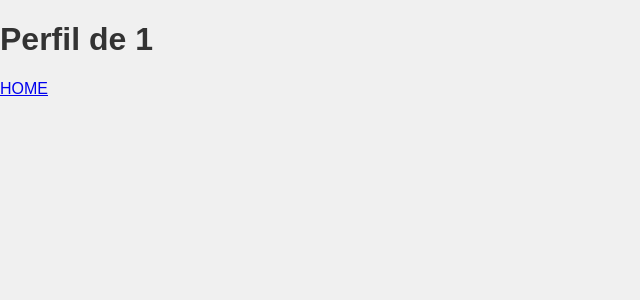
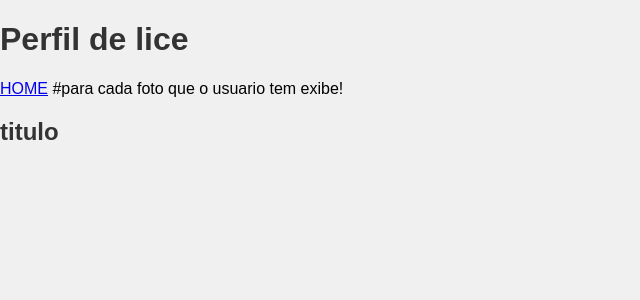
Before and after one commit to EngSivaldo/fakepinterest_2, a Flask app: page /perfil/1 in a window 1280 px wide. Shown: the top 300 px of the page, without its empty margins (0-640 px from the left). Run offline with Flask 3, Linux system fonts and the light colour scheme; a user stored in the database is signed in.

Commit message:
14. Logout do Usuário e Atualizando o Perfil do Usuário

```diff
--- a/fakepinterest/routes.py
+++ b/fakepinterest/routes.py
@@ -4,42 +4,54 @@ from fakepinterest.models import Usuario, Foto
 from fakepinterest.forms import FormLogin, FormCriarConta
 from flask_login import login_required, login_user, logout_user, current_user
 
+# Rota para a página inicial
 @app.route('/', methods=['GET', 'POST'])
 def homepage():
-    form_login = FormLogin()
-    #sistema de login
-    if form_login.validate_on_submit():
-        usuario = Usuario.query.filter_by(email=form_login.email.data).first()
-        if usuario and bcrypt.check_password_hash(usuario.senha, form_login.senha.data):
-            login_user(usuario)
-            return redirect(url_for('perfil', usuario=usuario.username))
-    return render_template('homepage.html', form=form_login)
+    # Se o usuário já estiver autenticado, redireciona para o perfil
+    if current_user.is_authenticated:
+        return redirect(url_for('perfil', id_usuario=current_user.id))
 
+    form_login = FormLogin()  # Cria uma instância do formulário de login
+    if form_login.validate_on_submit():  # Verifica se o formulário foi preenchido corretamente
+        usuario = Usuario.query.filter_by(email=form_login.email.data).first()  # Busca o usuário pelo email
+        if usuario and bcrypt.check_password_hash(usuario.senha, form_login.senha.data):  # Verifica a senha
+            login_user(usuario)  # Faz o login do usuário
+            return redirect(url_for('perfil', id_usuario=usuario.id))  # Redireciona para o perfil do usuário
+    return render_template('homepage.html', form=form_login)  # Renderiza a página inicial com o formulário de login
+
+# Rota para criar uma nova conta
 @app.route('/criar_conta', methods=['GET', 'POST'])
 def criar_conta():
-    #cria um usuario no banco de dados
-    form_criar_conta = FormCriarConta()
-    if form_criar_conta.validate_on_submit():
-        senha = bcrypt.generate_password_hash(form_criar_conta.senha.data)
-        # bcrypt.check_password_hash()
+    form_criar_conta = FormCriarConta()  # Cria uma instância do formulário de criação de conta
+    if form_criar_conta.validate_on_submit():  # Verifica se o formulário foi preenchido corretamente
+        senha = bcrypt.generate_password_hash(form_criar_conta.senha.data)  # Criptografa a senha
         usuario = Usuario(username=form_criar_conta.username.data,
                           senha=senha,
-                          email=form_criar_conta.email.data)
-        database.session.add(usuario) #adiciona no banco
-        database.session.commit()
-        login_user(usuario, remember=True)# faz login automatico
-        return redirect(url_for('perfil', usuario=usuario.username))
-    return render_template('criar_conta.html', form=form_criar_conta)
+                          email=form_criar_conta.email.data)  # Cria um novo usuário
+        database.session.add(usuario)  # Adiciona o usuário ao banco de dados
+        database.session.commit()  # Confirma a transação no banco de dados
+        login_user(usuario, remember=True)  # Faz o login automático do usuário
+        return redirect(url_for('perfil', id_usuario=usuario.id))  # Redireciona para o perfil do usuário
+    return render_template('criar_conta.html', form=form_criar_conta)  # Renderiza a página de criação de conta com o formulário
 
+# Rota para visualizar o perfil do usuário
+@app.route('/perfil/<id_usuario>')
+@login_required  # Exige que o usuário esteja logado para acessar esta rota
+def perfil(id_usuario):
+    usuario = Usuario.query.get(int(id_usuario))  # Busca o usuário pelo ID
+    if usuario:
+        if int(id_usuario) == int(current_user.id):  # Verifica se o usuário está visualizando seu próprio perfil
+            return render_template('perfil.html', usuario=current_user)  # Renderiza o perfil do usuário logado
+        else:
+            return render_template('perfil.html', usuario=usuario)  # Renderiza o perfil de outro usuário
+    else:
+        flash('Usuário não encontrado.', 'danger')  # Exibe uma mensagem de erro se o usuário não for encontrado
+        return redirect(url_for('homepage'))  # Redireciona para a página inicial
 
-@app.route('/perfil/<usuario>')
-@login_required
-def perfil(usuario):
-    return render_template('perfil.html', usuario=usuario)
-
-
+# Rota para fazer logout
 @app.route('/logout')
-@login_required
+@login_required  # Exige que o usuário esteja logado para acessar esta rota
 def logout():
-    logout_user()
-    return redirect(url_for('homepage'))
+    logout_user()  # Faz o logout do usuário
+    flash('Você saiu da sua conta.', 'info')  # Exibe uma mensagem de confirmação de logout
+    return redirect(url_for('homepage'))  # Redireciona para a página inicial
--- a/fakepinterest/templates/perfil.html
+++ b/fakepinterest/templates/perfil.html
@@ -1,8 +1,17 @@
 {% extends "homepage.html" %} {% block titulo %}Perfil | {{ usuario }}{%
 endblock %} {% block body %}
 
-<h1>Perfil de {{ usuario }}</h1>
+<h1>Perfil de {{ usuario.username }}</h1>
 
 <a href="{{ url_for('logout') }}">HOME</a>
 
+#para cada foto que o usuario tem exibe!
+<a href=""></a>
+{% for foto in usuario.fotos %}
+
+<img src="" alt="" />
+
+{%endfor %}
+
+<h2>titulo</h2>
 {% endblock %}
```
Also changed, not shown: fakepinterest/static/Designer (4).jpeg (added).
